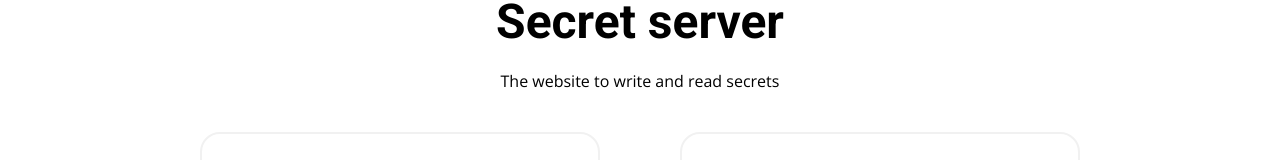
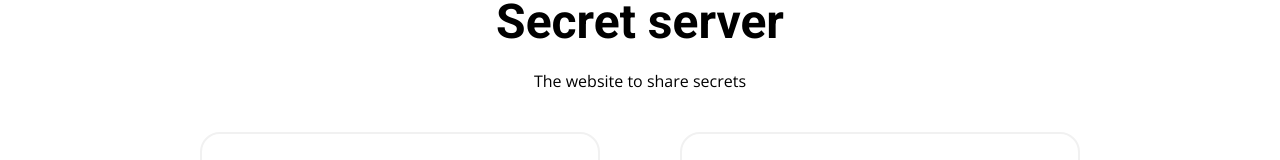
Before and after one commit to madam97/secret, a React (Create React App) app: page / in a window 1280 px wide. Shown: the part 208-368 px from the top of the page. Built offline with nearby package versions, Linux system fonts and the light colour scheme.

Commit message:
changed subtitle on Home page

```diff
--- a/src/pages/Home.tsx
+++ b/src/pages/Home.tsx
@@ -6,7 +6,7 @@ export default function Home() {
     <main id="page-home" className="flex-center-col">
       <section className="text-center">
         <h1>Secret server</h1>
-        <p>The website to write and read secrets</p>
+        <p>The website to share secrets</p>
       </section>
 
       <section className="flex-center">
```
